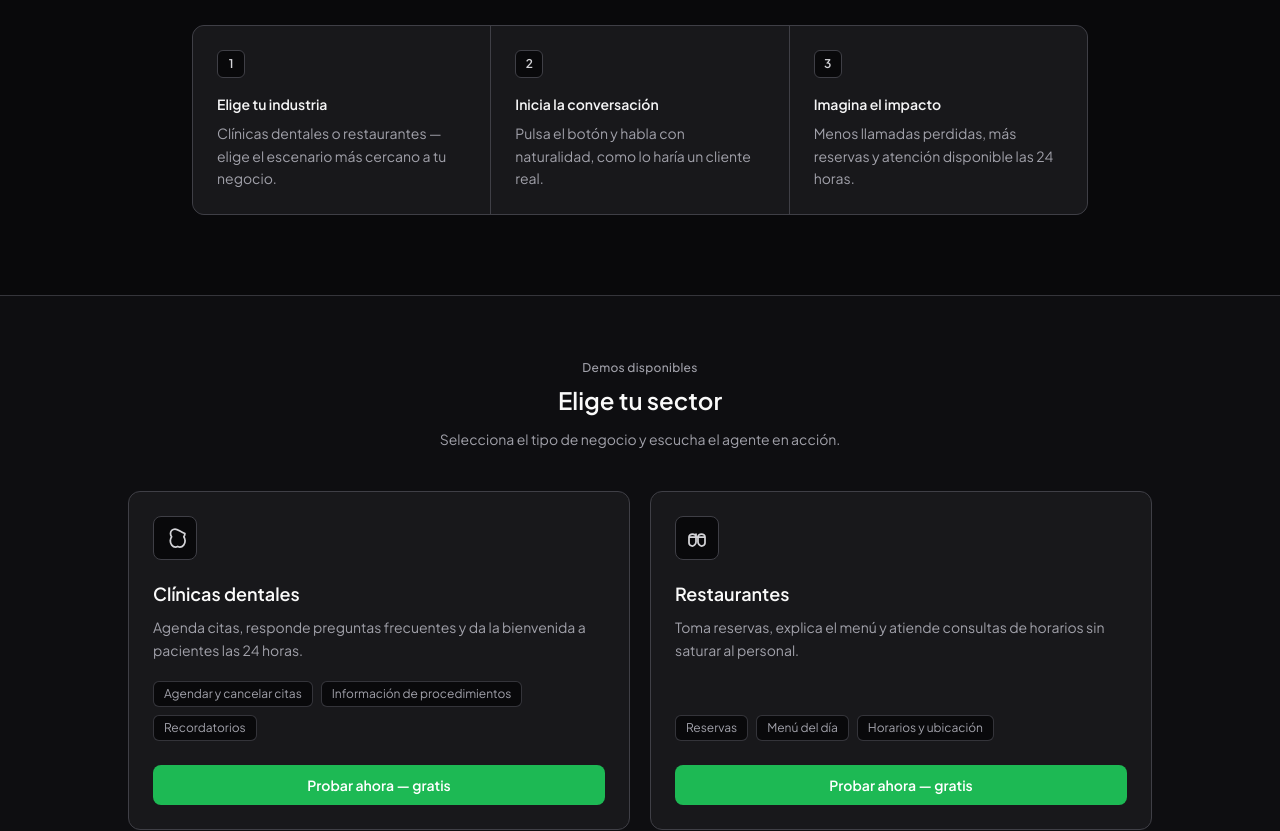
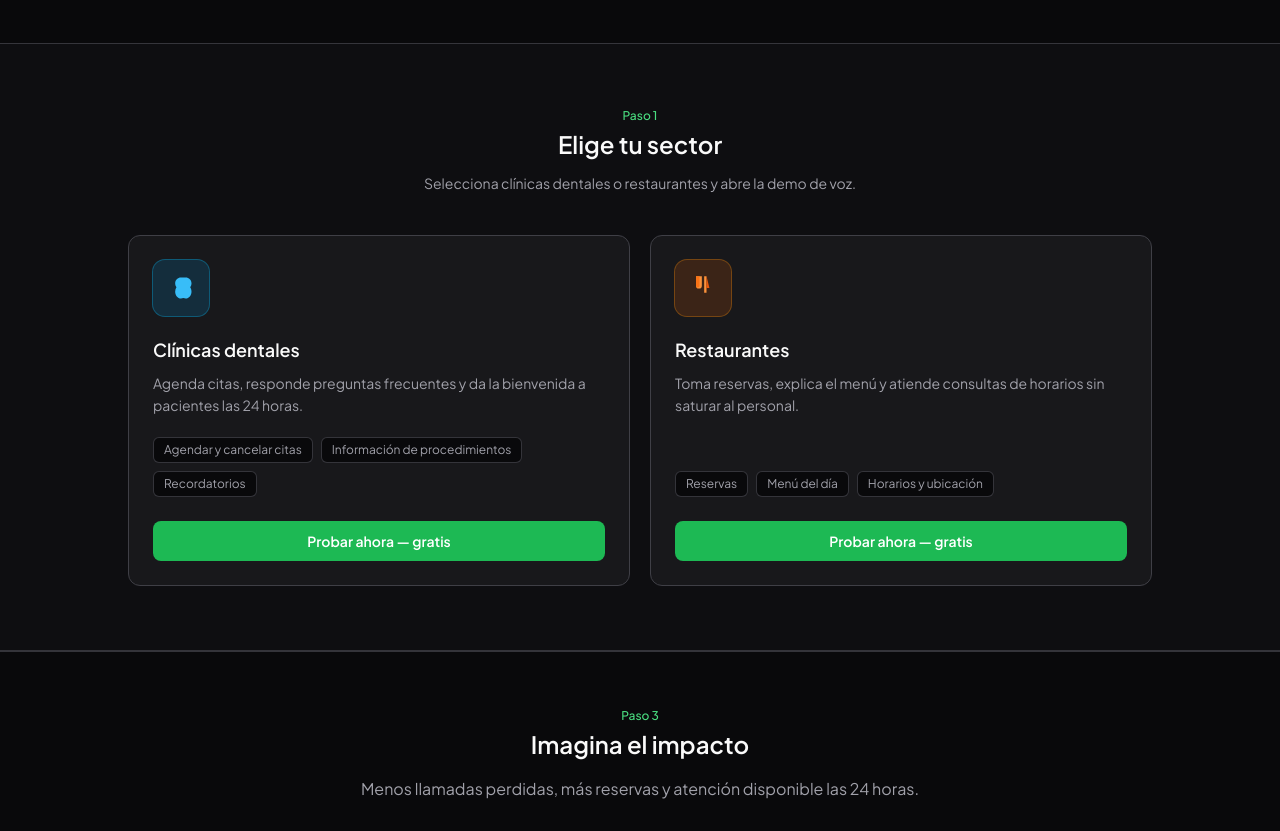
Before and after one commit to suulcoder/demo, a React (Vite) app: page / in a window 1280 px wide. Shown: the part 440-1271 px from the top of the page. Built offline with nearby package versions, Linux system fonts and the light colour scheme.

Commit message:
Simplify user flow and improve industry icons
Remove hero step cards, restore promo tag, add colorful sector icons, and align steps with sector picker, modal, and impact section.

Co-authored-by: Cursor <cursoragent@cursor.com>

```diff
--- a/src/components/AgentCard.tsx
+++ b/src/components/AgentCard.tsx
@@ -12,9 +12,7 @@ export function AgentCard({ agent, onSelect }: AgentCardProps) {
 
   return (
     <article className="surface-card flex flex-col p-6 transition-colors duration-200 hover:border-zinc-500">
-      <div className="mb-5 flex h-11 w-11 items-center justify-center rounded-lg border border-border bg-surface text-zinc-300">
-        <SectorIcon name={agent.icon} />
-      </div>
+      <SectorIcon name={agent.icon} className="mb-5" />
 
       <h2 className="text-lg font-semibold text-zinc-50">{agent.title}</h2>
       <p className="mt-2 flex-1 text-sm leading-relaxed text-muted">{agent.description}</p>
--- a/src/components/AgentDemoPanel.tsx
+++ b/src/components/AgentDemoPanel.tsx
@@ -42,16 +42,16 @@ export function AgentDemoPanel({ agent, onClose }: AgentDemoPanelProps) {
       >
         <div className="flex items-start justify-between gap-4 border-b border-border px-5 py-5 sm:px-6">
           <div className="flex items-start gap-3">
-            <div className="flex h-10 w-10 shrink-0 items-center justify-center rounded-lg border border-border bg-surface text-zinc-300">
-              <SectorIcon name={agent.icon} />
-            </div>
+            <SectorIcon name={agent.icon} size="sm" className="shrink-0" />
             <div>
-              <h2 id="demo-panel-title" className="text-lg font-semibold text-zinc-50">
-                {agent.title}
+              <p className="text-xs font-medium text-accent-soft">Paso 2</p>
+              <h2 id="demo-panel-title" className="mt-0.5 text-lg font-semibold text-zinc-50">
+                Habla con el agente
               </h2>
               <p className="mt-1 text-sm leading-relaxed text-muted">
-                Simula una llamada real de un cliente preguntando por citas, reservas o
-                servicios.
+                Pulsa &quot;Iniciar conversación&quot;, permite el micrófono y habla como un
+                cliente real. Pregunta por citas, reservas o servicios de{' '}
+                {agent.id === 'dental' ? 'tu clínica' : 'tu restaurante'}.
               </p>
             </div>
           </div>
--- a/src/components/AgentGrid.tsx
+++ b/src/components/AgentGrid.tsx
@@ -14,12 +14,12 @@ export function AgentGrid({ onSelectAgent }: AgentGridProps) {
     >
       <div className="mx-auto max-w-5xl">
         <div className="mx-auto mb-10 max-w-2xl text-center">
-          <p className="section-label">Demos disponibles</p>
-          <h2 id="sectors-heading" className="mt-2 text-2xl font-semibold text-zinc-50">
+          <p className="text-xs font-medium text-accent-soft">Paso 1</p>
+          <h2 id="sectors-heading" className="mt-1 text-2xl font-semibold text-zinc-50">
             Elige tu sector
           </h2>
           <p className="mt-3 text-sm leading-relaxed text-muted">
-            Selecciona el tipo de negocio y escucha el agente en acción.
+            Selecciona clínicas dentales o restaurantes y abre la demo de voz.
           </p>
         </div>
 
--- a/src/components/ElevenLabsWidget.tsx
+++ b/src/components/ElevenLabsWidget.tsx
@@ -38,7 +38,7 @@ function VoiceDemoControls() {
             {status === 'connecting' ? 'Conectando…' : 'Conversación en curso'}
           </p>
           <p className="mx-auto mt-2 max-w-sm text-sm leading-relaxed text-muted">
-            Habla con naturalidad. Cuando termines, pulsa finalizar.
+            Habla con naturalidad. Cuando termines, cierra el modal o pulsa finalizar.
           </p>
           <Button className="mt-6 min-w-[220px]" variant="secondary" onClick={() => endSession()}>
             Finalizar conversación
@@ -48,8 +48,7 @@ function VoiceDemoControls() {
         <>
           <p className="text-base font-medium text-zinc-100">Listo para escuchar</p>
           <p className="mx-auto mt-2 max-w-sm text-sm leading-relaxed text-muted">
-            Pulsa el botón y habla con naturalidad. El navegador te pedirá permiso para usar
-            el micrófono.
+            El navegador pedirá acceso al micrófono. Acepta y empieza a hablar.
           </p>
           <Button
             className="mt-6 min-w-[220px]"
--- a/src/components/Hero.tsx
+++ b/src/components/Hero.tsx
@@ -1,26 +1,10 @@
-const STEPS = [
-  {
-    number: '1',
-    title: 'Elige tu industria',
-    description: 'Clínicas dentales o restaurantes — elige el escenario más cercano a tu negocio.',
-  },
-  {
-    number: '2',
-    title: 'Inicia la conversación',
-    description: 'Pulsa el botón y habla con naturalidad, como lo haría un cliente real.',
-  },
-  {
-    number: '3',
-    title: 'Imagina el impacto',
-    description: 'Menos llamadas perdidas, más reservas y atención disponible las 24 horas.',
-  },
-] as const
-
 export function Hero() {
   return (
-    <section className="mx-auto max-w-5xl px-6 pb-16 pt-14 sm:pb-20 sm:pt-16">
+    <section className="mx-auto max-w-5xl px-6 pb-12 pt-14 sm:pb-14 sm:pt-16">
       <div className="mx-auto max-w-3xl text-center">
-        <p className="section-label mb-5">Prueba en 30 segundos · Gratis</p>
+        <div className="mb-6 inline-flex items-center rounded-full border border-accent/35 bg-accent/10 px-4 py-1.5 text-xs font-semibold text-accent-soft">
+          Prueba en 30 segundos · Gratis
+        </div>
 
         <h1 className="text-4xl font-semibold leading-tight tracking-tight text-zinc-50 sm:text-5xl">
           Tu negocio atendiendo clientes{' '}
@@ -34,18 +18,6 @@ export function Hero() {
           tono natural. Cada llamada que no contestas es dinero que se va — pruébalo ahora.
         </p>
       </div>
-
-      <ol className="mx-auto mt-14 grid max-w-4xl gap-px overflow-hidden rounded-xl border border-border bg-border sm:grid-cols-3">
-        {STEPS.map((step) => (
-          <li key={step.number} className="bg-surface-elevated px-5 py-6 sm:px-6">
-            <span className="flex h-7 w-7 items-center justify-center rounded-md border border-border bg-surface text-xs font-semibold text-zinc-300">
-              {step.number}
-            </span>
-            <h2 className="mt-4 text-sm font-semibold text-zinc-100">{step.title}</h2>
-            <p className="mt-2 text-sm leading-relaxed text-muted">{step.description}</p>
-          </li>
-        ))}
-      </ol>
     </section>
   )
 }
--- /dev/null
+++ b/src/components/ImpactSection.tsx
@@ -0,0 +1,15 @@
+export function ImpactSection() {
+  return (
+    <section className="border-t border-border/80 px-6 py-14" aria-labelledby="impact-heading">
+      <div className="mx-auto max-w-2xl text-center">
+        <p className="text-xs font-medium text-accent-soft">Paso 3</p>
+        <h2 id="impact-heading" className="mt-1 text-2xl font-semibold text-zinc-50">
+          Imagina el impacto
+        </h2>
+        <p className="mx-auto mt-4 text-base leading-relaxed text-muted">
+          Menos llamadas perdidas, más reservas y atención disponible las 24 horas.
+        </p>
+      </div>
+    </section>
+  )
+}
--- a/src/components/layout/Footer.tsx
+++ b/src/components/layout/Footer.tsx
@@ -1,8 +1,10 @@
 import { ContactSection } from '../ContactSection'
+import { ImpactSection } from '../ImpactSection'
 
 export function Footer() {
   return (
     <footer className="border-t border-border/80 bg-surface">
+      <ImpactSection />
       <ContactSection />
       <p className="border-t border-border/80 py-8 text-center text-sm text-muted">
         Habla con el agente como lo haría un cliente real.
--- a/src/components/ui/Icon.tsx
+++ b/src/components/ui/Icon.tsx
@@ -1,45 +1,49 @@
 import type { AgentConfig } from '../../types/agent'
 
-interface IconProps {
+interface SectorIconProps {
   name: AgentConfig['icon']
+  size?: 'sm' | 'md'
   className?: string
 }
 
-export function SectorIcon({ name, className = 'h-6 w-6' }: IconProps) {
-  if (name === 'tooth') {
-    return (
-      <svg
-        className={className}
-        viewBox="0 0 24 24"
-        fill="none"
-        stroke="currentColor"
-        strokeWidth="1.75"
-        aria-hidden="true"
-      >
+const badgeStyles: Record<AgentConfig['icon'], string> = {
+  tooth: 'bg-sky-500/15 ring-sky-400/40',
+  utensils: 'bg-orange-500/15 ring-orange-400/40',
+}
+
+const sizeStyles = {
+  sm: { wrap: 'h-11 w-11', icon: 'h-5 w-5' },
+  md: { wrap: 'h-14 w-14', icon: 'h-7 w-7' },
+}
+
+export function SectorIcon({ name, size = 'md', className = '' }: SectorIconProps) {
+  const { wrap, icon } = sizeStyles[size]
+
+  const graphic =
+    name === 'tooth' ? (
+      <svg className={icon} viewBox="0 0 24 24" fill="none" aria-hidden="true">
         <path
-          strokeLinecap="round"
-          strokeLinejoin="round"
-          d="M12 3c-2.5 0-4.5 2-4.5 4.5 0 1.2.4 2.3 1.1 3.2-.8 1.2-1.3 2.6-1.3 4.1 0 3.3 2.2 6.2 5.2 6.2.8 0 1.5-.2 2.2-.5.7.3 1.4.5 2.2.5 3 0 5.2-2.9 5.2-6.2 0-1.5-.5-2.9-1.3-4.1.7-.9 1.1-2 1.1-3.2C16.5 5 14.5 3 12 3z"
+          fill="#38bdf8"
+          d="M12 3c-2.8 0-5 2.2-5 5 0 1.3.4 2.5 1.1 3.4-.7 1.1-1.1 2.4-1.1 3.8 0 3.1 2.1 5.8 5 5.8.7 0 1.4-.1 2-.4.6.3 1.3.4 2 .4 2.9 0 5-2.7 5-5.8 0-1.4-.4-2.7-1.1-3.8.7-.9 1.1-2.1 1.1-3.4 0-2.8-2.2-5-5-5Z"
         />
       </svg>
+    ) : (
+      <svg className={icon} viewBox="0 0 24 24" fill="none" aria-hidden="true">
+        <path
+          fill="#fb923c"
+          d="M6 2v8a2.5 2.5 0 0 0 5 0V2H6zm7 0v14h2V2h-2z"
+        />
+        <path fill="#f97316" d="M8 2h1v8a1.5 1.5 0 0 1-3 0V2h2z" />
+        <path fill="#ea580c" d="M15 2l2.5 10H15V2z" />
+      </svg>
     )
-  }
 
   return (
-    <svg
-      className={className}
-      viewBox="0 0 24 24"
-      fill="none"
-      stroke="currentColor"
-      strokeWidth="1.75"
-      aria-hidden="true"
+    <span
+      className={`inline-flex items-center justify-center rounded-xl ring-1 ${wrap} ${badgeStyles[name]} ${className}`}
     >
-      <path
-        strokeLinecap="round"
-        strokeLinejoin="round"
-        d="M4 11h16M4 11c0-1.5 1.5-3 3.5-3S11 9.5 11 11M4 11v6c0 1.5 1.5 3 3.5 3S11 17.5 11 16v-5M20 11c0-1.5-1.5-3-3.5-3S13 9.5 13 11m7 0v6c0 1.5-1.5 3-3.5 3S13 17.5 13 16v-5M11 11V8"
-      />
-    </svg>
+      {graphic}
+    </span>
   )
 }
 
```
